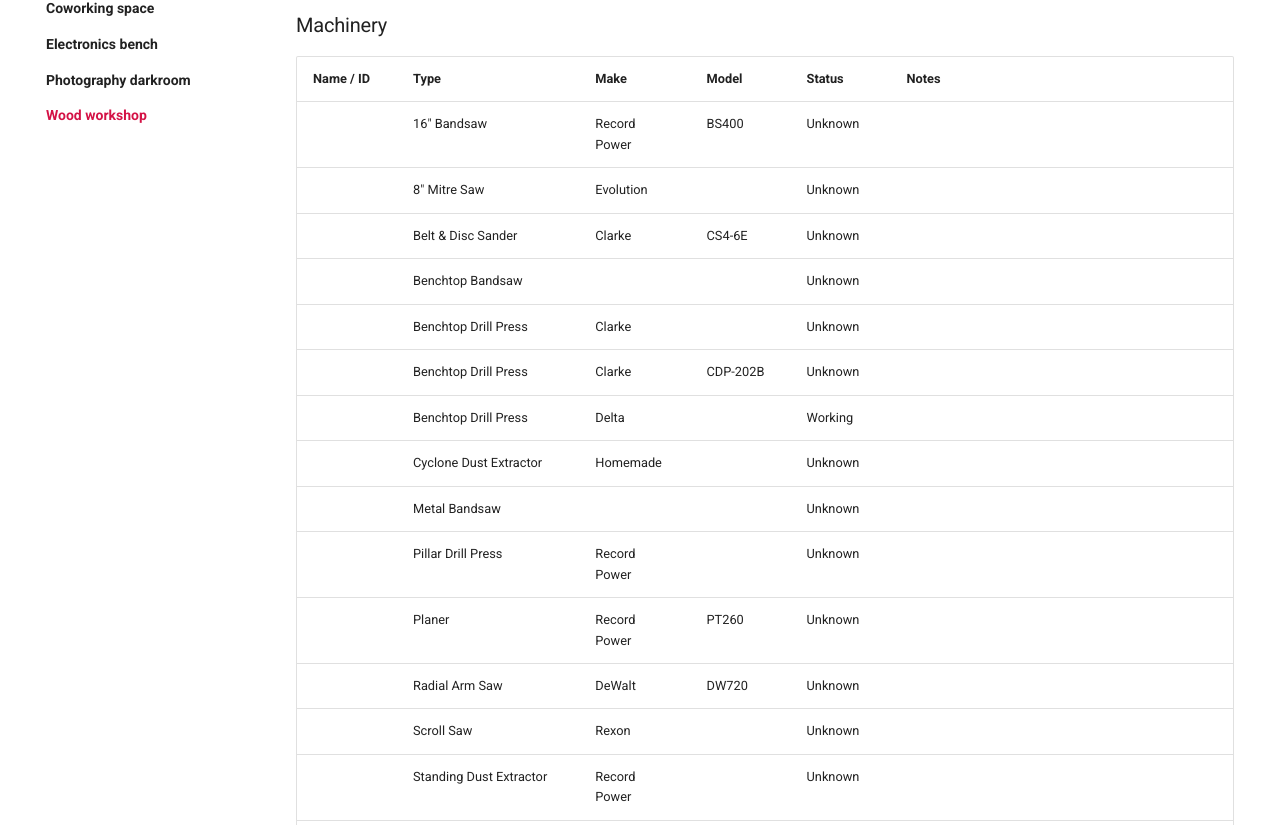
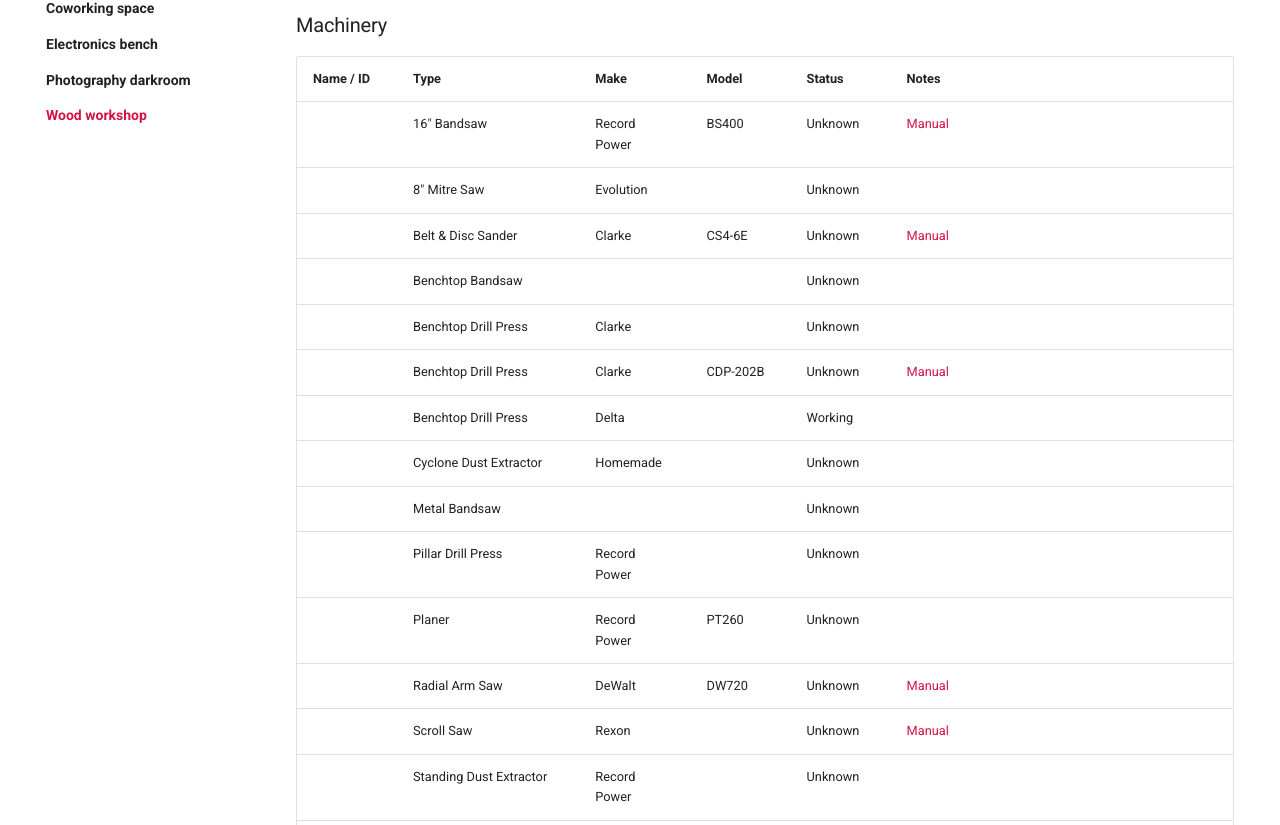
Before and after one commit to leigh-hackspace/HackspaceWiki, an MkDocs documentation site: the page built from docs/facilities/wood_workshop/index.md, in a window 1280 px wide and 1400 px high, scrolled down 585 px. Shown: the part 144-969 px from the top of the window. Built offline with MkDocs 1.6.1 and Material for MkDocs 9.7.7, drawn with Linux system fonts in a browser that asks for light colours; comment, search, counter and statistics services are not loaded; the version menu is left out.

Commit message:
Add Manuals

```diff
--- a/docs/facilities/wood_workshop/index.md
+++ b/docs/facilities/wood_workshop/index.md
@@ -19,19 +19,19 @@
 
 | Name / ID | Type                     | Make         | Model    | Status   | Notes                                                  |
 | --------- | ------------------------ | ------------ | -------- | -------- | ------------------------------------------------------ |
-|           | 16" Bandsaw              | Record Power | BS400    | Unknown  |                                                        |
+|           | 16" Bandsaw              | Record Power | BS400    | Unknown  |  [Manual](manuals/recordpower_bs400.pdf)                                                      |
 |           | 8" Mitre Saw             | Evolution    |          | Unknown  |                                                        |
-|           | Belt & Disc Sander       | Clarke       | CS4-6E   | Unknown  |                                                        |
+|           | Belt & Disc Sander       | Clarke       | CS4-6E   | Unknown  | [Manual](manuals/clarke-cs4-6e.pdf)                                                       |
 |           | Benchtop Bandsaw         |              |          | Unknown  |                                                        |
 |           | Benchtop Drill Press     | Clarke       |          | Unknown  |                                                        |
-|           | Benchtop Drill Press     | Clarke       | CDP-202B | Unknown  |                                                        |
+|           | Benchtop Drill Press     | Clarke       | CDP-202B | Unknown  | [Manual](manuals/clarke-cdp-202b.pdf)                                                       |
 |           | Benchtop Drill Press     | Delta        |          | Working  |                                                        |
 |           | Cyclone Dust Extractor   | Homemade     |          | Unknown  |                                                        |
 |           | Metal Bandsaw            |              |          | Unknown  |                                                        |
 |           | Pillar Drill Press       | Record Power |          | Unknown  |                                                        |
 |           | Planer                   | Record Power | PT260    | Unknown  |                                                        |
-|           | Radial Arm Saw           | DeWalt       | DW720    | Unknown  |                                                        |
-|           | Scroll Saw               | Rexon        |          | Unknown  |                                                        |
+|           | Radial Arm Saw           | DeWalt       | DW720    | Unknown  | [Manual](manuals/dewalt-dw720.pdf)                                                       |
+|           | Scroll Saw               | Rexon        |          | Unknown  | [Manual](manuals/recordpower-pt260.pdf)                                                       |
 |           | Standing Dust Extractor  | Record Power |          | Unknown  |                                                        |
 |           | Table Saw                |              |          | _Unsafe_ | No guards                                              |
 |           | Table Saw / Planer Combo |              |          | Unknown  |                                                        |
```
Also changed, not shown: 5 other files.
